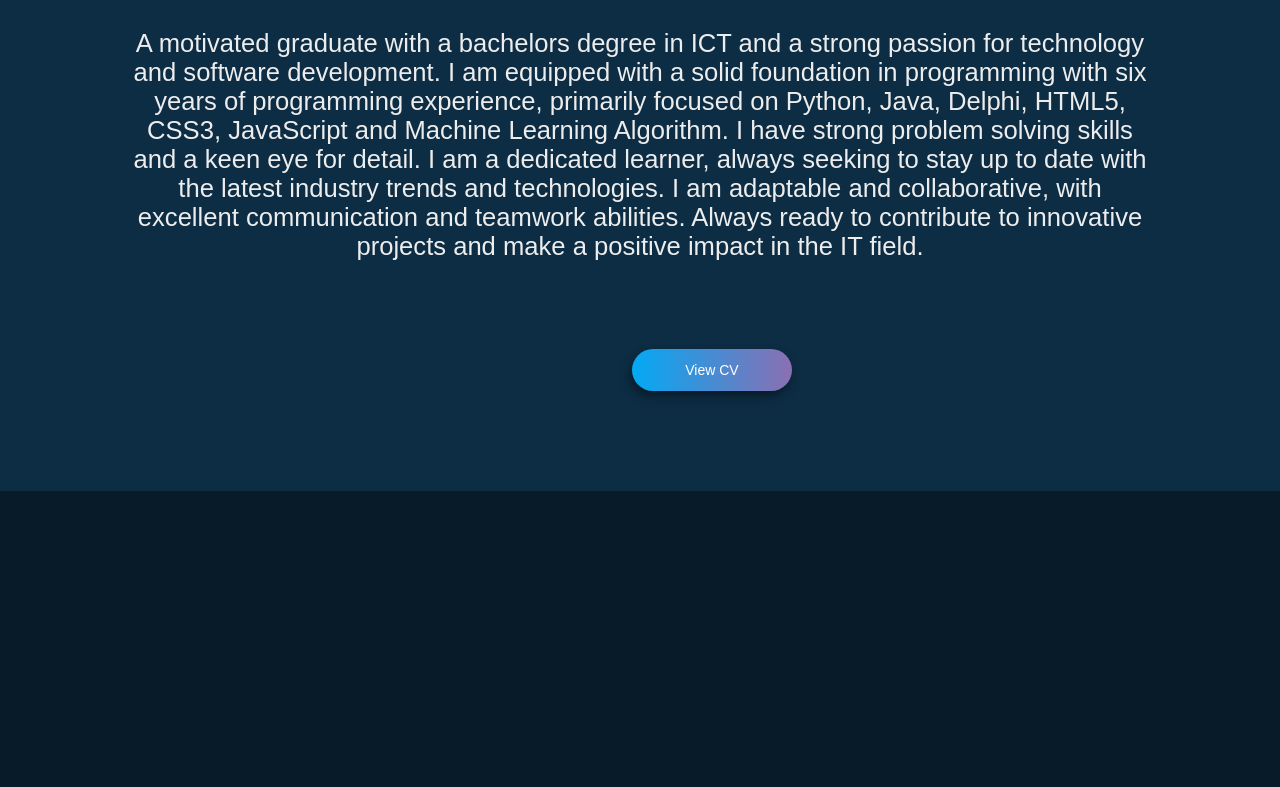
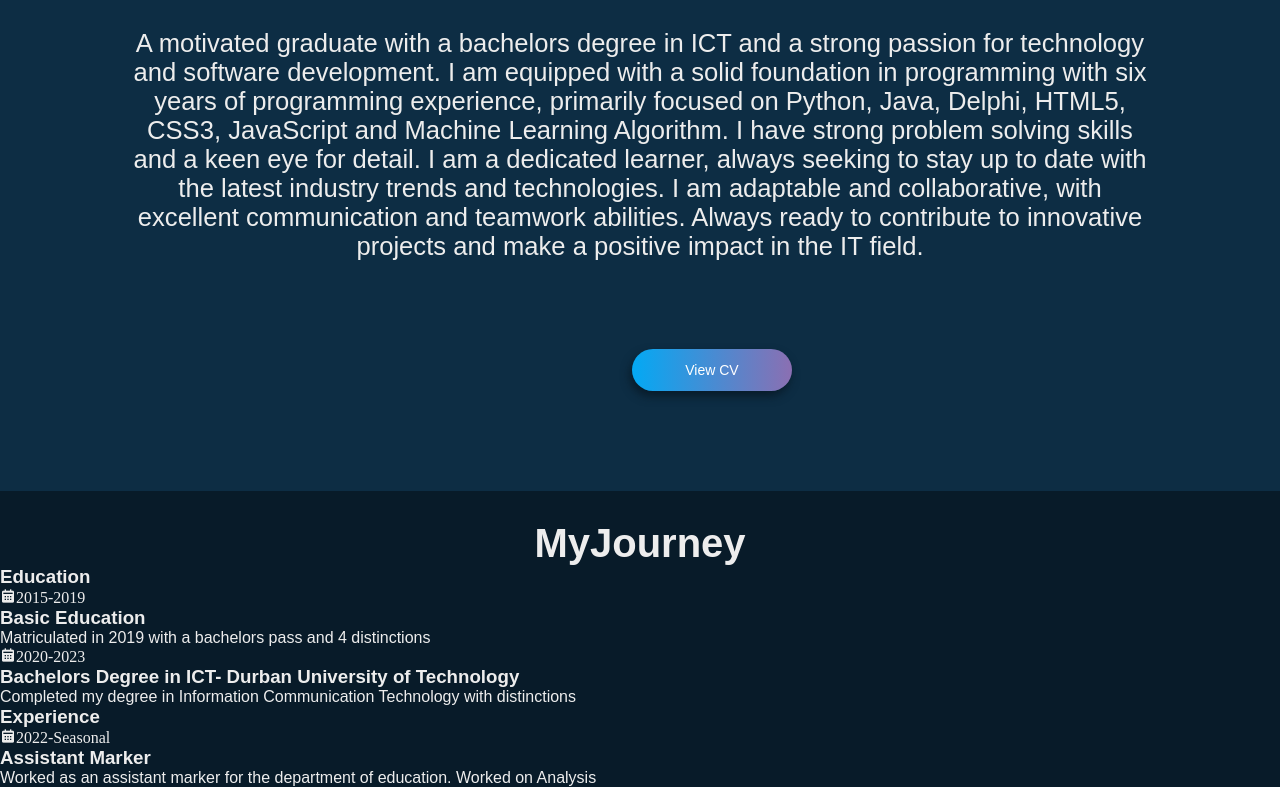
Before and after one commit to Nugz-byte/Ethanweb, a plain HTML site: page index.html in a window 1280 px wide. Shown: the part 997-1784 px from the top of the page. Before the commit the page ends 1488 px from the top, so only its background shows below. Drawn offline with nearby package versions, Linux system fonts and the light colour scheme.

Commit message:
Update index.html
added my journey section

```diff
--- a/index.html
+++ b/index.html
@@ -55,6 +55,57 @@
                 <a href="#" class="but">View CV</a>
             </div>
     </section>
+    <section class="education">
+        <h2 class="heading">My <span>Journey</span></h2>
+        <div class="education-row">
+            <div class="education-column">
+                <h3 class="title">Education</h3>
+                <div class="education-box">
+                    <div class="education-content">
+                        <div class="content">
+                            <div class="year">
+                                <i class='bx bxs-calendar'>2015-2019</i>
+                            </div>
+                            <h3>Basic Education</h3>
+                            <p>Matriculated in 2019 with a bachelors pass and 4 distinctions</p>
+
+
+                        </div>
+                    </div>
+                    <div class="education-content">
+                        <div class="content">
+                            <div class="year">
+                                <i class='bx bxs-calendar'>2020-2023</i>
+                            </div>
+                            <h3>Bachelors Degree in ICT- Durban University of Technology</h3>
+                            <p>Completed my degree in Information Communication Technology with distinctions</p>
+
+
+                        </div>
+                    </div>
+
+                </div>
+            </div>
+            <div class="education-column">
+                <h3 class="title">Experience</h3>
+                <div class="education-box">
+                    <div class="education-content">
+                        <div class="content">
+                            <div class="year">
+                                <i class='bx bxs-calendar'>2022-Seasonal</i>
+                            </div>
+                            <h3>Assistant Marker</h3>
+                            <p>Worked as an assistant marker for the department of education. Worked on Analysis</p>
+
+
+                        </div>
+                    </div>
+
+
+                </div>
+        </div>
+
+    </section>
 
 </body>
 
```
